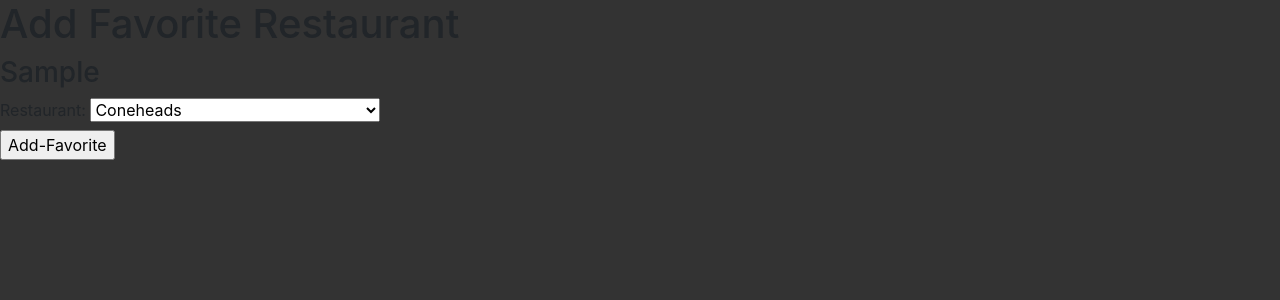
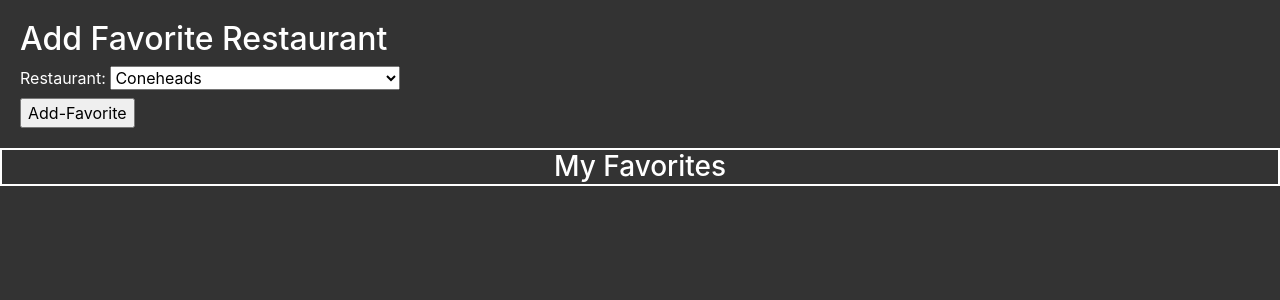
Before and after one commit to stephencastaneda/dine_black, a Django app: page /favorites in a window 1280 px wide. Shown: the part 56-356 px from the top of the page. Run offline with Django 3.2, Linux system fonts and the light colour scheme; the visitor is signed in with stand-in values (Sample User, id 1); data comes from the database, SQL or seed files in the repository; parts of the project's set-up code (start-up, migrations or seed data) failed here and were passed over; some libraries are stand-ins or nearby versions.

```diff
--- a/dineblackapp/static/styles/base.css
+++ b/dineblackapp/static/styles/base.css
@@ -13,8 +13,28 @@ body {
   margin-top: 20px;
 }
 
+.user_favorite_title {
+  text-align: center;
+  color: white;
+  border: 2px solid white;
+  margin-top: 20px;
+}
 .check_in_page_title {
   color: white;
   padding-left: 20px;
   padding-top: 20px;
 }
+
+.favorite_restaurant_page_title {
+  color: white;
+  padding-left: 20px;
+  padding-top: 20px;
+}
+
+.list-group {
+  padding-top: 25px;
+}
+
+.add_favorite_form {
+  padding-left: 20px;
+}
--- a/dineblackapp/templates/favorite_restaurants/list.html
+++ b/dineblackapp/templates/favorite_restaurants/list.html
@@ -1,9 +1,8 @@
 {% extends 'shared/base.html' %}
 
 {% block content %}
-    <h1>Add Favorite Restaurant</h1>
-<h3>{{ user.first_name }}</h3>
-    <form action="{% url 'dineblackapp:favorites' %}" method="post">
+    <h2 class="favorite_restaurant_page_title">Add Favorite Restaurant</h2>
+    <form class="add_favorite_form" style="color:white" action="{% url 'dineblackapp:favorites' %}" method="post">
       {% csrf_token %}
       <fieldset>
           <label for="restaurant">Restaurant: </label>
@@ -15,18 +14,25 @@
       </fieldset>
       <input type="submit" value="Add-Favorite" />
       </form>
-     <ol>
+
+  <h3 class="user_favorite_title">My Favorites</h3>
+
+   <div class="list-group">
     {% for user_favorite in user_favorites %}
-        <li>
-            {{ user_favorite.restaurant.name }}
-        </li>
-      <section id="favorite-actions" style="display:flex;">
+  <a href="#" class="list-group-item list-group-item-action">{{ user_favorite.restaurant.name }}
+  <section id="favorite-actions" style="display:flex;">
         <form action="{% url 'dineblackapp:favorite' user_favorite.id %}" method="POST">
           {% csrf_token %}
           <input type="hidden" name="actual_method" value="DELETE">
-          <button>Delete</button>
+          <button class="btn btn-danger ">Delete</button>
         </form>
       </section>
+  </a>
+</div>
+        {% comment %} <li>
+            {{ user_favorite.restaurant.name }}
+        </li>
+      {% endcomment %}
     {% endfor %}
-    </ol>
+
 {% endblock content %}
```
